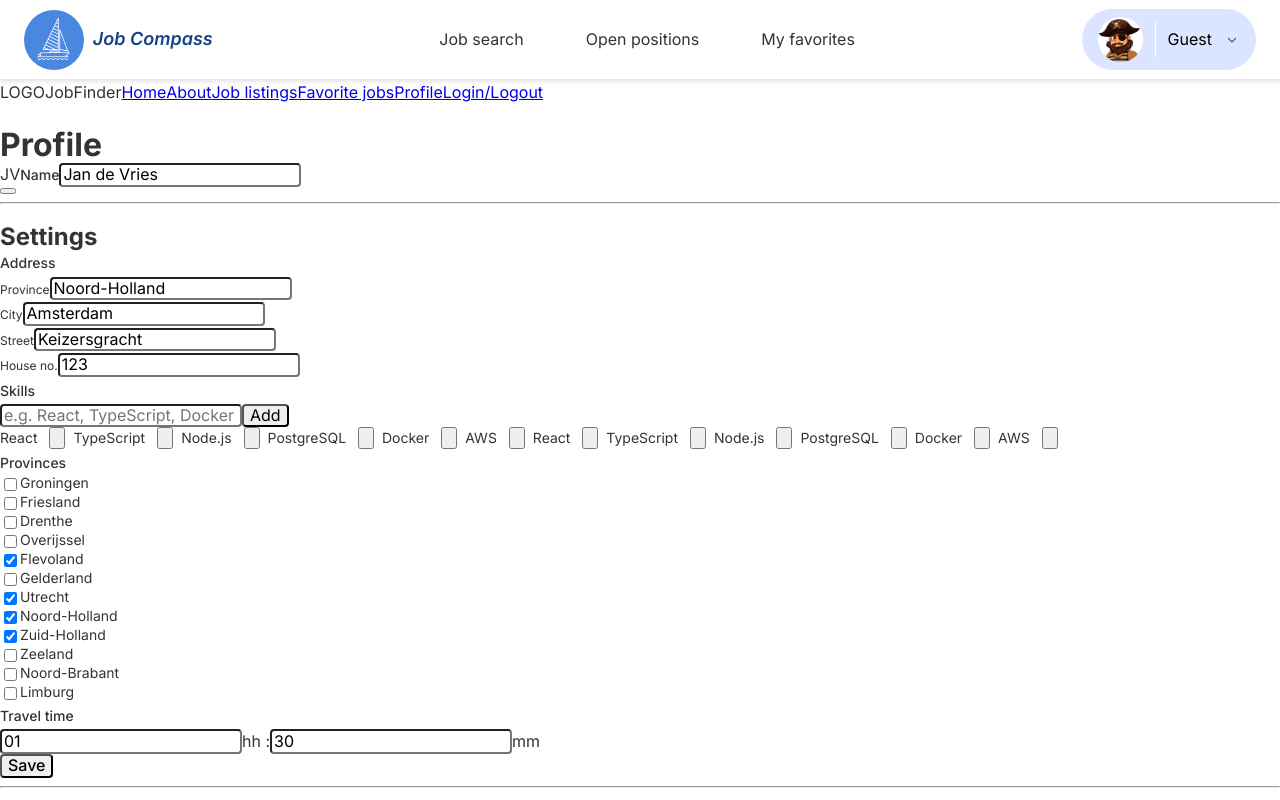
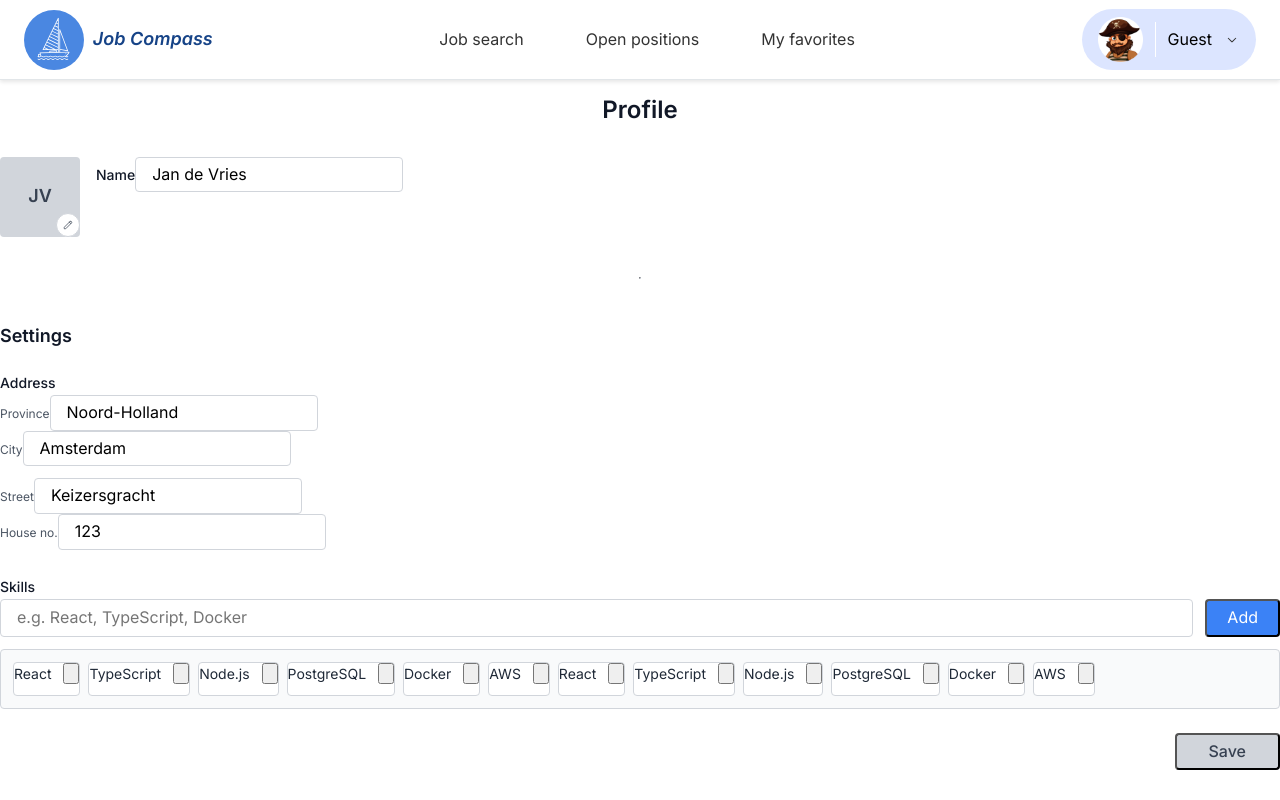
Before and after one commit to HackYourFutureProjects/c53-final-project-group-A, a React (Vite) app in the folder client/: page /user-profile in a window 1280 px wide. Shown: the top 800 px of the page. Built offline with nearby package versions, Linux system fonts and the light colour scheme.

Commit message:
Tailwind styles are combined in the index.css file

```diff
--- a/client/src/index.css
+++ b/client/src/index.css
@@ -135,40 +135,234 @@ footer {
 }
 
 /* ============================================
-   SKILLS component utility classes
-   These mirror the small set of utility classes used in
-   `client/src/components/Skills.jsx` so the component
-   displays correctly even without a utility framework.
+   UTILITY CLASSES (consolidated and grouped)
+   Grouping: Layout & Flexbox, Gap & Spacing, Sizing,
+   Typography, Color & Backgrounds, Borders & Radius,
+   Interaction (hover/focus/transition), Component helpers
    ============================================ */
+
+/* ---------- Layout & Flexbox ---------- */
 .flex {
   display: flex;
 }
+.flex-wrap {
+  flex-wrap: wrap;
+}
+.flex-grow {
+  flex-grow: 1;
+}
+.flex-shrink-0 {
+  flex-shrink: 0;
+}
+.items-start {
+  align-items: flex-start;
+}
+.items-center {
+  align-items: center;
+}
+.justify-center {
+  justify-content: center;
+}
+.justify-end {
+  justify-content: flex-end;
+}
+.relative {
+  position: relative;
+}
+.absolute {
+  position: absolute;
+}
+.bottom-0 {
+  bottom: 0;
+}
+.right-0 {
+  right: 0;
+}
+.space-x-4 > * + * {
+  margin-left: 1rem;
+}
+
+/* ---------- Gap & Spacing ---------- */
 .gap-2 {
-  gap: 0.5rem; /* ~8px */
+  gap: 0.5rem;
 }
-.text-sm {
-  font-size: 0.875rem; /* 14px */
+.gap-3 {
+  gap: 0.75rem;
 }
-.text-xs {
-  font-size: 0.75rem; /* 12px */
-}
-.font-medium {
-  font-weight: 500;
+.gap-4 {
+  gap: 1rem;
 }
 .mr-2 {
   margin-right: 0.5rem;
 }
-.bg-gray-100 {
-  background-color: #f3f4f6; /* light gray */
+.mb-1 {
+  margin-bottom: 0.25rem;
+}
+.mb-3 {
+  margin-bottom: 0.75rem;
+}
+.mb-6 {
+  margin-bottom: 1.5rem;
+}
+.mb-8 {
+  margin-bottom: 2rem;
 }
 .px-2 {
   padding-left: 0.5rem;
   padding-right: 0.5rem;
 }
+.px-4 {
+  padding-left: 1rem;
+  padding-right: 1rem;
+}
+.px-5 {
+  padding-left: 1.25rem;
+  padding-right: 1.25rem;
+}
+.px-8 {
+  padding-left: 2rem;
+  padding-right: 2rem;
+}
 .py-1 {
   padding-top: 0.25rem;
   padding-bottom: 0.25rem;
 }
+.py-2 {
+  padding-top: 0.5rem;
+  padding-bottom: 0.5rem;
+}
+
+/* ---------- Sizing ---------- */
+.w-20 {
+  width: 5rem;
+}
+.h-20 {
+  height: 5rem;
+}
+.w-6 {
+  width: 1.5rem;
+}
+.h-6 {
+  height: 1.5rem;
+}
+.w-3 {
+  width: 0.75rem;
+}
+.h-3 {
+  height: 0.75rem;
+}
+
+/* ---------- Typography ---------- */
+.text-2xl {
+  font-size: 1.5rem;
+  line-height: 1.2;
+}
+.text-lg {
+  font-size: 1.125rem;
+}
+.text-sm {
+  font-size: 0.875rem;
+}
+.text-xs {
+  font-size: 0.75rem;
+}
+.text-center {
+  text-align: center;
+}
+.font-medium {
+  font-weight: 500;
+}
+.font-semibold {
+  font-weight: 600;
+}
+
+.text-gray-900 {
+  color: #111827;
+}
+.text-gray-800 {
+  color: #1f2937;
+}
+.text-gray-700 {
+  color: #374151;
+}
+.text-gray-600 {
+  color: #4b5563;
+}
+.text-gray-500 {
+  color: #6b7280;
+}
+.text-white {
+  color: #ffffff;
+}
+
+/* ---------- Color & Backgrounds ---------- */
+.bg-white {
+  background-color: #ffffff;
+}
+.bg-black {
+  background-color: #000000;
+}
+.bg-gray-50 {
+  background-color: #f9fafb;
+}
+.bg-gray-100 {
+  background-color: #f3f4f6;
+}
+.bg-gray-300 {
+  background-color: #d1d5db;
+}
+.bg-blue-500 {
+  background-color: #3b82f6;
+}
+.hover\:bg-blue-600:hover {
+  background-color: #2563eb;
+}
+.hover\:bg-gray-50:hover {
+  background-color: #f9fafb;
+}
+.hover\:bg-gray-800:hover {
+  background-color: #1f2937;
+}
+
+/* ---------- Borders & Radius ---------- */
+.border {
+  border: 1px solid #d1d5db;
+}
+.border-gray-300 {
+  border-color: #d1d5db;
+}
 .rounded {
-  border-radius: 0.25rem; /* 4px */
+  border-radius: 0.25rem;
 }
+.rounded-full {
+  border-radius: 9999px;
+}
+
+/* ---------- Interaction & State ---------- */
+.transition {
+  transition:
+    background-color 150ms ease,
+    color 150ms ease,
+    opacity 150ms ease;
+}
+.focus\:outline-none:focus {
+  outline: none;
+}
+.focus\:ring-2:focus {
+  box-shadow: 0 0 0 4px rgba(59, 130, 246, 0.15);
+}
+.focus\:ring-blue-500:focus {
+  box-shadow: 0 0 0 4px rgba(59, 130, 246, 0.15);
+}
+
+/* ---------- Component helper: skills list ---------- */
+#skillsList {
+  min-height: 60px; /* mirrors min-h-[60px] */
+  display: flex;
+  flex-wrap: wrap;
+  gap: 0.5rem;
+  border: 1px solid #d1d5db;
+  border-radius: 0.25rem;
+  padding: 0.75rem;
+  background-color: #f9fafb;
+}
--- a/client/src/pages/User/userProfile.jsx
+++ b/client/src/pages/User/userProfile.jsx
@@ -97,39 +97,6 @@ export default function UserProfile() {
 
   return (
     <>
-      <header className="bg-gray-200 shadow-sm">
-        <nav className="max-w-7xl mx-auto px-6 py-5">
-          <div className="flex items-center justify-between">
-            <div className="flex items-center space-x-3">
-              <div className="text-xl font-bold text-gray-800">LOGO</div>
-              <div className="text-xl text-gray-700">JobFinder</div>
-            </div>
-            <div className="flex items-center space-x-8">
-              <a href="#" className="text-gray-700 hover:text-gray-900">
-                Home
-              </a>
-              <a href="#" className="text-gray-700 hover:text-gray-900">
-                About
-              </a>
-              <a href="#" className="text-gray-700 hover:text-gray-900">
-                Job listings
-              </a>
-              <a href="#" className="text-gray-700 hover:text-gray-900">
-                Favorite jobs
-              </a>
-              <a href="#" className="text-gray-700 hover:text-gray-900">
-                Profile
-              </a>
-              <a href="#" className="text-gray-700 hover:text-gray-900">
-                Login/Logout
-              </a>
-            </div>
-          </div>
-        </nav>
-      </header>
-
-      {/* <!-- Main Content --> */}
-      <main className="flex-grow max-w-3xl mx-auto px-6 py-12 w-full">
       {/* <!-- Page Title --> */}
       <h1 className="text-2xl font-semibold text-center text-gray-900 mb-8">
         Profile
@@ -184,9 +151,7 @@ export default function UserProfile() {
 
         <div className="grid grid-cols-2 gap-4 mb-3">
           <div>
-              <label className="block text-xs text-gray-600 mb-1">
-                Province
-              </label>
+            <label className="block text-xs text-gray-600 mb-1">Province</label>
             <input
               type="text"
               value="Noord-Holland"
@@ -255,87 +220,6 @@ export default function UserProfile() {
         ></div>
       </div>
 
-        {/* <!-- Provinces --> */}
-        <div className="mb-6">
-          <label className="block text-sm font-medium text-gray-900 mb-3">
-            Provinces
-          </label>
-          <div className="border border-gray-300 rounded p-4">
-            <div className="grid grid-cols-2 gap-x-8 gap-y-2">
-              <label className="flex items-center space-x-2">
-                <input type="checkbox" className="form-checkbox" />
-                <span className="text-sm text-gray-700">Groningen</span>
-              </label>
-              <label className="flex items-center space-x-2">
-                <input type="checkbox" className="form-checkbox" />
-                <span className="text-sm text-gray-700">Friesland</span>
-              </label>
-              <label className="flex items-center space-x-2">
-                <input type="checkbox" className="form-checkbox" />
-                <span className="text-sm text-gray-700">Drenthe</span>
-              </label>
-              <label className="flex items-center space-x-2">
-                <input type="checkbox" className="form-checkbox" />
-                <span className="text-sm text-gray-700">Overijssel</span>
-              </label>
-              <label className="flex items-center space-x-2">
-                <input type="checkbox" checked className="form-checkbox" />
-                <span className="text-sm text-gray-700">Flevoland</span>
-              </label>
-              <label className="flex items-center space-x-2">
-                <input type="checkbox" className="form-checkbox" />
-                <span className="text-sm text-gray-700">Gelderland</span>
-              </label>
-              <label className="flex items-center space-x-2">
-                <input type="checkbox" checked className="form-checkbox" />
-                <span className="text-sm text-gray-700">Utrecht</span>
-              </label>
-              <label className="flex items-center space-x-2">
-                <input type="checkbox" checked className="form-checkbox" />
-                <span className="text-sm text-gray-700">Noord-Holland</span>
-              </label>
-              <label className="flex items-center space-x-2">
-                <input type="checkbox" checked className="form-checkbox" />
-                <span className="text-sm text-gray-700">Zuid-Holland</span>
-              </label>
-              <label className="flex items-center space-x-2">
-                <input type="checkbox" className="form-checkbox" />
-                <span className="text-sm text-gray-700">Zeeland</span>
-              </label>
-              <label className="flex items-center space-x-2">
-                <input type="checkbox" className="form-checkbox" />
-                <span className="text-sm text-gray-700">Noord-Brabant</span>
-              </label>
-              <label className="flex items-center space-x-2">
-                <input type="checkbox" className="form-checkbox" />
-                <span className="text-sm text-gray-700">Limburg</span>
-              </label>
-            </div>
-          </div>
-        </div>
-
-        {/* <!-- Travel Time --> */}
-
-        <div className="mb-8">
-          <label className="block text-sm font-medium text-gray-900 mb-2">
-            Travel time
-          </label>
-          <div className="flex items-center space-x-3">
-            <input
-              type="text"
-              value="01"
-              className="w-16 px-3 py-2 border border-gray-300 rounded focus:outline-none focus:ring-2 focus:ring-blue-500 text-center"
-            />
-            <span className="text-gray-700">hh :</span>
-            <input
-              type="text"
-              value="30"
-              className="w-16 px-3 py-2 border border-gray-300 rounded focus:outline-none focus:ring-2 focus:ring-blue-500 text-center"
-            />
-            <span className="text-gray-700">mm</span>
-          </div>
-        </div>
-
       {/* <!-- Save Button --> */}
       <div className="flex justify-end mb-8">
         <button className="px-8 py-2 bg-gray-300 text-gray-700 rounded hover:bg-gray-400 transition font-medium">
@@ -361,14 +245,6 @@ export default function UserProfile() {
           Delete Profile
         </button>
       </div>
-      </main>
-
-      {/* <!-- Footer --> */}
-      <footer className="bg-gray-200 py-8 mt-12">
-        <div className="max-w-7xl mx-auto px-6 text-center">
-          <p className="text-xl text-gray-700">Footer</p>
-        </div>
-      </footer>
     </>
   );
 }
```
Lines whose indentation alone changed are shown as unchanged.
